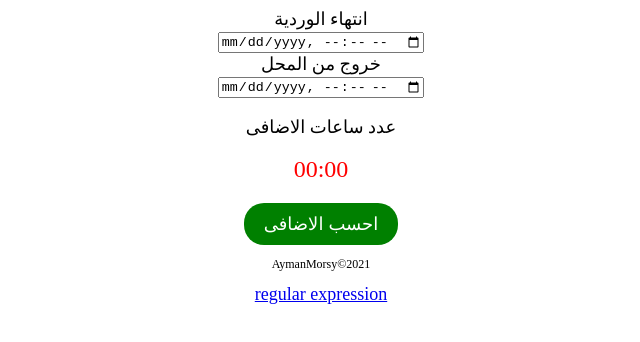
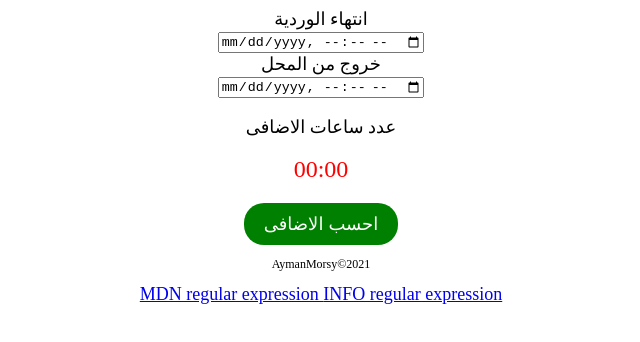
Before and after one commit to AymanMorsy/overtimeCalcultaer, a plain HTML site: page index.html in a window 1280 px wide. Shown: the whole page, without its empty margins (319-959 px from the left). Drawn offline with Linux system fonts and the light colour scheme.

Commit message:
Update index.html

```diff
--- a/index.html
+++ b/index.html
@@ -40,7 +40,8 @@
       <div id="overtime">00:00</div>
         <button>احسب الاضافى</button>
         <p id="footer">AymanMorsy©2021</p>
-<a href="https://developer.mozilla.org/en-US/docs/Web/JavaScript/Guide/Regular_Expressions" > regular expression </a>
+<a href="https://developer.mozilla.org/en-US/docs/Web/JavaScript/Guide/Regular_Expressions" >MDN regular expression </a>
+<a href="https://javascript.info/regular-expressions" >INFO regular expression </a>
       </form>
       <script>
           const inWork = document.getElementById("in")
```
